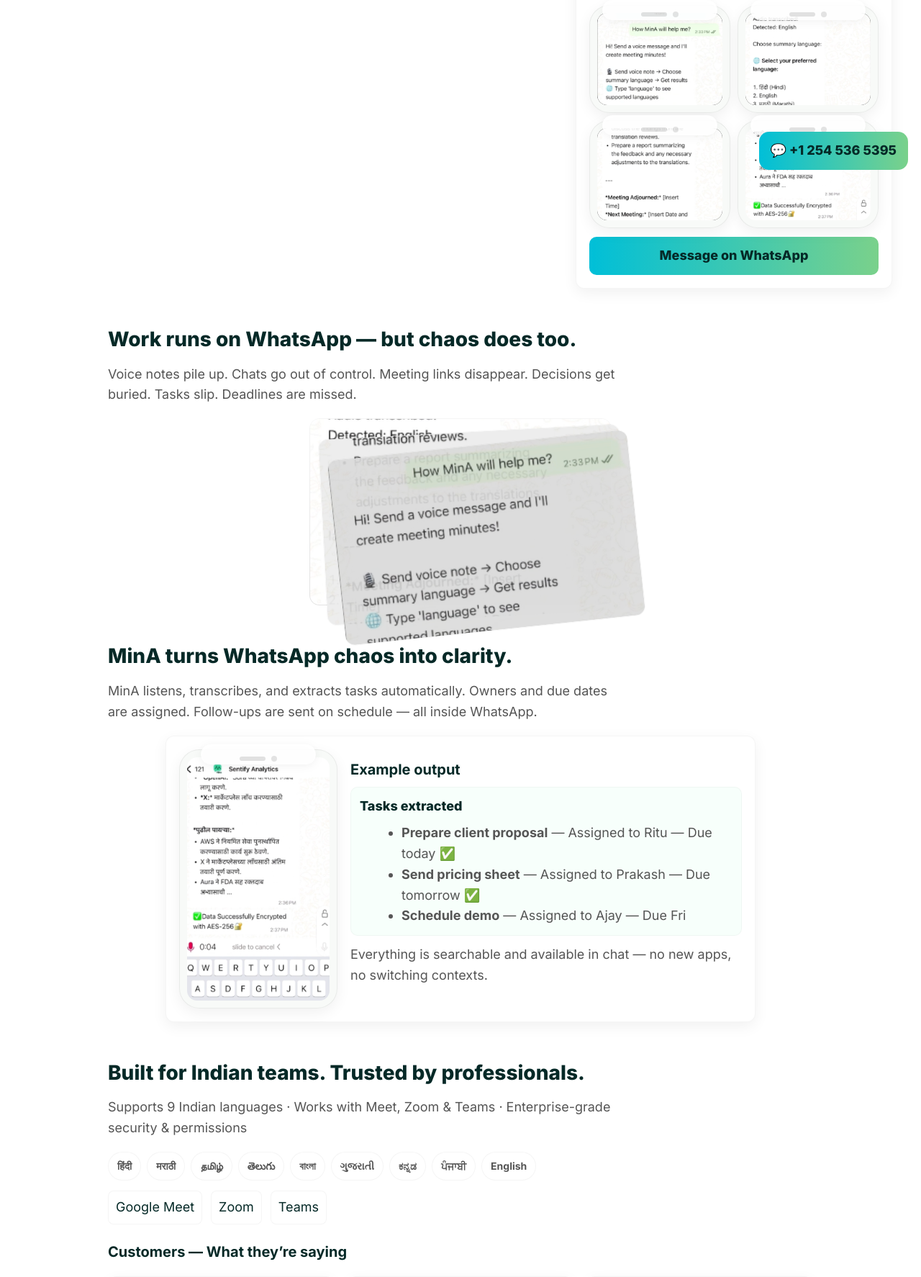
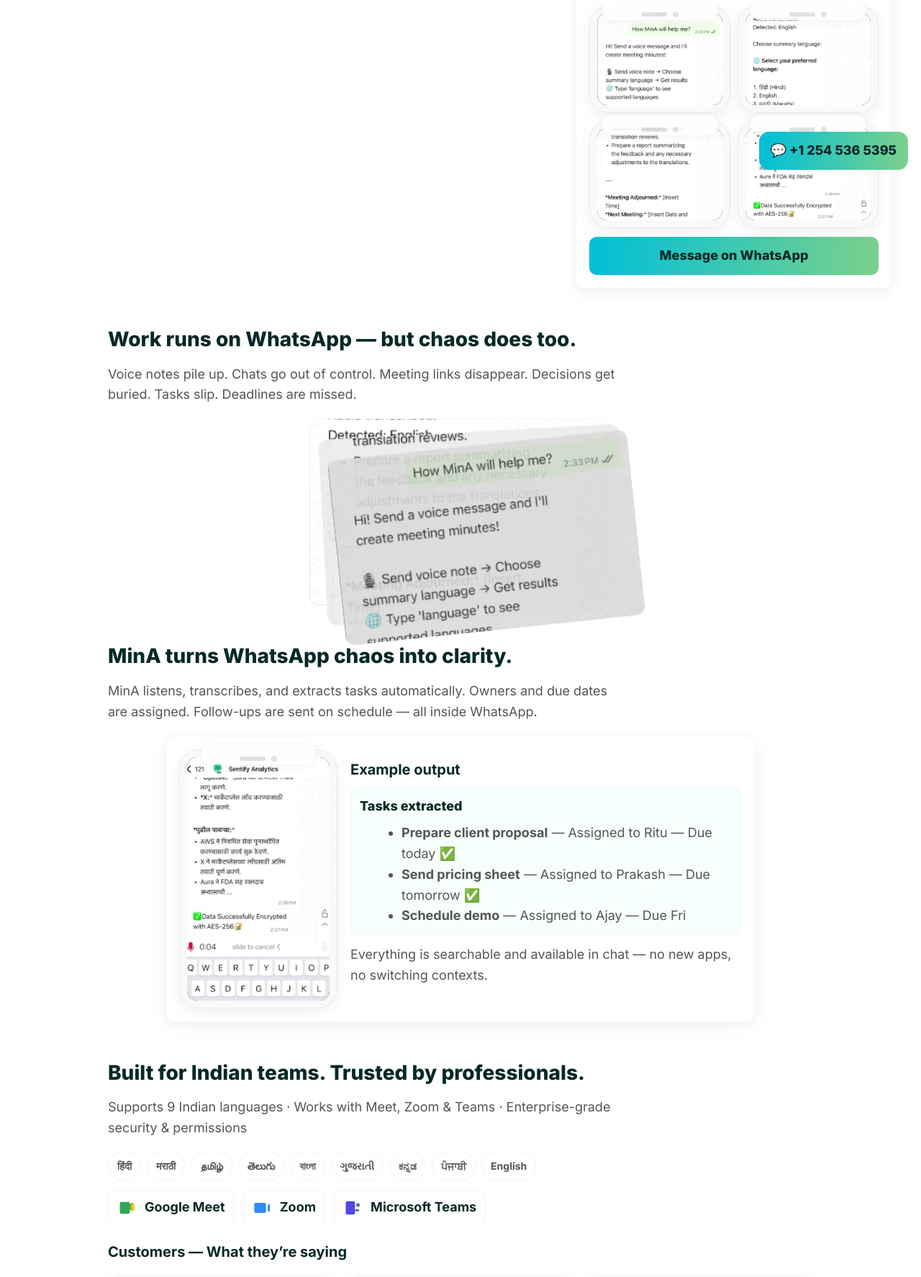
Before and after one commit to gbhide1993/mina--multilang-minutes, a Flask app: page / in a window 1280 px wide. Shown: the part 546-2320 px from the top of the page at 72% size. Run offline with Flask 3, Linux system fonts and the light colour scheme.

Commit message:
Enhance integrations and customer testimonials accessibility
Updated the integrations section to include logos and aria-labels for accessibility. Modified customer testimonials to improve avatar accessibility.

```diff
--- a/templates/index.html
+++ b/templates/index.html
@@ -315,11 +315,36 @@
           <div class="chip">English</div>
         </div>
 
-        <div class="integrations" style="margin-top:14px">
-          <!-- Simple placeholders for logos (replace with real SVGs if desired) -->
-          <div style="padding:8px 10px;border-radius:8px;border:1px solid rgba(0,0,0,0.04);background:#fff">Google Meet</div>
-          <div style="padding:8px 10px;border-radius:8px;border:1px solid rgba(0,0,0,0.04);background:#fff">Zoom</div>
-          <div style="padding:8px 10px;border-radius:8px;border:1px solid rgba(0,0,0,0.04);background:#fff">Teams</div>
+        <div class="integrations" style="margin-top:14px" aria-label="Integrations: Google Meet, Zoom, Microsoft Teams">
+          <!-- Google Meet (simplified multicolor camera) -->
+          <div style="display:flex;align-items:center;gap:10px;padding:8px 12px;border-radius:8px;border:1px solid rgba(0,0,0,0.04);background:#fff">
+            <svg width="28" height="28" viewBox="0 0 24 24" fill="none" aria-hidden="true" xmlns="http://www.w3.org/2000/svg">
+              <path d="M3 7a2 2 0 0 1 2-2h8a2 2 0 0 1 2 2v.7l3-2v10l-3-2V17a2 2 0 0 1-2 2H5a2 2 0 0 1-2-2V7z" fill="#34A853"/>
+              <path d="M13 5H5a2 2 0 0 0-2 2v8a2 2 0 0 0 2 2h8V5z" fill="#4285F4" opacity="0.06"/>
+              <path d="M16 8.5l4-2.5v10l-4-2.5V8.5z" fill="#FBBC05"/>
+            </svg>
+            <div style="font-weight:700">Google Meet</div>
+          </div>
+
+          <!-- Zoom (camera + circle) -->
+          <div style="display:flex;align-items:center;gap:10px;padding:8px 12px;border-radius:8px;border:1px solid rgba(0,0,0,0.04);background:#fff">
+            <svg width="28" height="28" viewBox="0 0 24 24" fill="none" aria-hidden="true" xmlns="http://www.w3.org/2000/svg">
+              <rect x="2" y="6" width="14" height="12" rx="2" fill="#2D8CFF"/>
+              <path d="M20 8l0 8" stroke="#2D8CFF" stroke-width="1.4" stroke-linecap="round" stroke-linejoin="round"/>
+              <path d="M20 8l-2 1.2v5.6L20 16.8" fill="#2D8CFF" opacity="0.95"/>
+            </svg>
+            <div style="font-weight:700">Zoom</div>
+          </div>
+
+          <!-- Microsoft Teams (simplified T + people) -->
+          <div style="display:flex;align-items:center;gap:10px;padding:8px 12px;border-radius:8px;border:1px solid rgba(0,0,0,0.04);background:#fff">
+            <svg width="28" height="28" viewBox="0 0 24 24" fill="none" aria-hidden="true" xmlns="http://www.w3.org/2000/svg">
+              <rect x="3" y="4" width="11" height="16" rx="2" fill="#4F46E5"/>
+              <circle cx="17.5" cy="8.5" r="2.2" fill="#6B7280"/>
+              <path d="M14 14s2.5-1.6 5 0v2H14v-2z" fill="#6B7280"/>
+            </svg>
+            <div style="font-weight:700">Microsoft Teams</div>
+          </div>
         </div>
 
         <!-- Customers / Testimonials with space and avatars -->
@@ -327,7 +352,7 @@
           <h3 style="margin-top:22px">Customers — What they’re saying</h3>
           <div class="customers-grid">
             <div class="cust">
-              <div class="avatar">RK</div>
+              <div class="avatar" aria-hidden="true">RK</div>
               <div>
                 <div class="cust-quote">“MinA reduced our follow-up churn by 40% — we close more actions now.”</div>
                 <div class="cust-name">Ritu K., Product Manager — Pune</div>
@@ -335,7 +360,7 @@
             </div>
 
             <div class="cust">
-              <div class="avatar">P</div>
+              <div class="avatar" aria-hidden="true">P</div>
               <div>
                 <div class="cust-quote">“Field team adopted MinA in a day. No training — just results.”</div>
                 <div class="cust-name">Prakash, Operations Lead</div>
@@ -343,7 +368,7 @@
             </div>
 
             <div class="cust">
-              <div class="avatar">S</div>
+              <div class="avatar" aria-hidden="true">S</div>
               <div>
                 <div class="cust-quote">“We stopped losing decisions to chat threads. MinA gives us clarity.”</div>
                 <div class="cust-name">Sunita, Founder</div>
```
